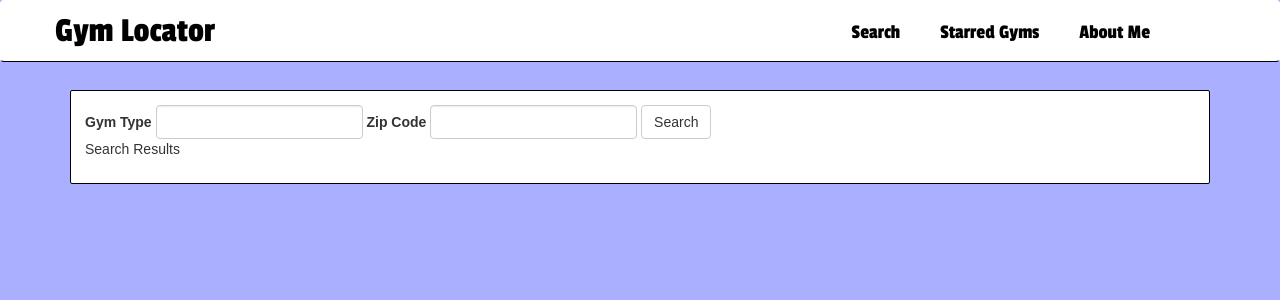
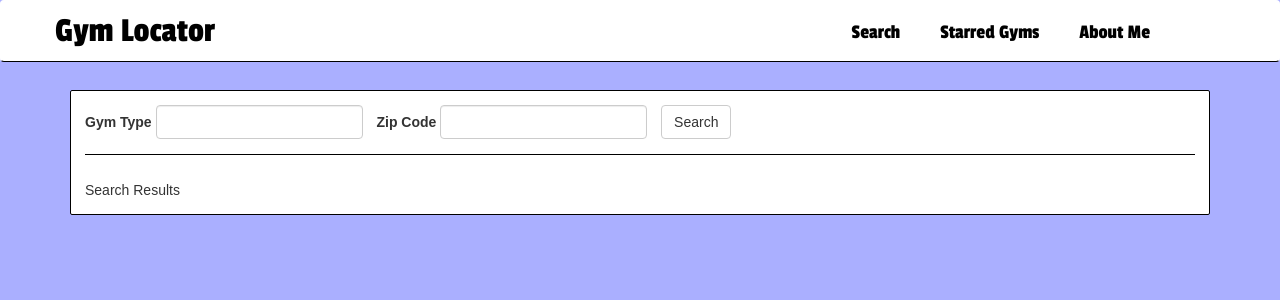
Before and after one commit to Jschles1/gym-locator, a React (Create React App) app: page / in a window 1280 px wide. Shown: the top 300 px of the page. Built offline with nearby package versions, Linux system fonts and the light colour scheme.

Commit message:
Changed styles for Search, changed Results into div

```diff
--- a/src/components/Results.js
+++ b/src/components/Results.js
@@ -1,6 +1,8 @@
 import React, { Component } from 'react';
 
 const Results = (props) =>
-  <p>Search Results</p>
+  <div className="results">
+    Search Results
+  </div>
 
 export default Results;
--- /dev/null
+++ b/src/components/Search.css
@@ -0,0 +1,9 @@
+form.form-inline {
+  margin-bottom: 25px;
+  padding-bottom: 15px;
+  border-bottom: 1px solid black;
+}
+
+.form-group {
+  margin-right: 10px;
+}
--- a/src/components/Search.js
+++ b/src/components/Search.js
@@ -1,5 +1,6 @@
 import React, { Component } from 'react';
 import { Form, FormControl, ControlLabel, Button, FormGroup } from 'react-bootstrap';
+import './Search.css';
 
 class Search extends Component {
   constructor(props) {
@@ -20,7 +21,7 @@ class Search extends Component {
         <FormGroup controlId="formInlineZipCode">
           <ControlLabel>Zip Code</ControlLabel>
           {' '}
-          <FormControl type="zipcode" pattern="[0-9]{5}" />
+          <FormControl type="number" pattern="[0-9]{5}" />
         </FormGroup>
           {' '}
         <Button type="submit">
```
